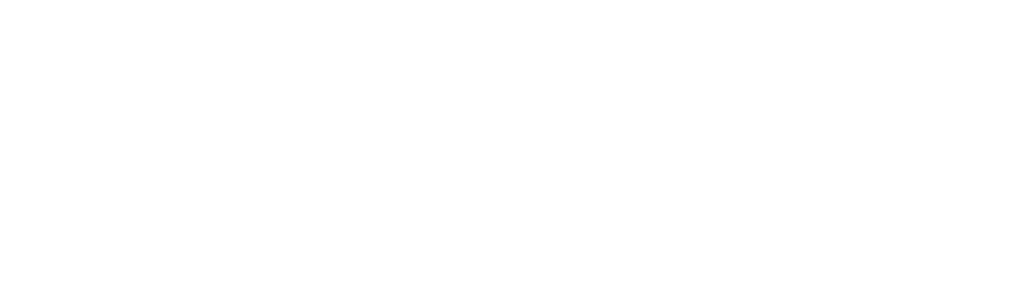
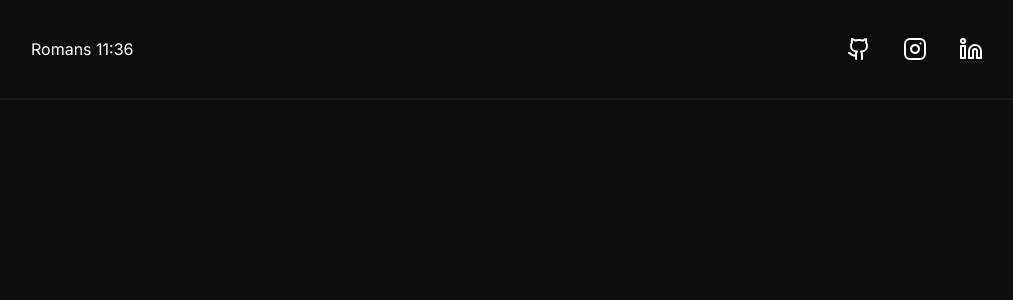
Before and after one commit to luizredig/portfolio, a Next.js app: page / in a window 1280 px wide. Shown: the top 300 px of the page, without its empty margins (129-1142 px from the left). Built offline with nearby package versions, Linux system fonts and the light colour scheme.

Commit message:
feat: add Header component

```diff
--- a/src/app/globals.css
+++ b/src/app/globals.css
@@ -4,7 +4,7 @@
 
 @layer base {
   :root {
-    --background: 0 0% 100%;
+    --background: 44 0% 5%;
     --foreground: 222.2 84% 4.9%;
 
     --card: 0 0% 100%;
@@ -34,36 +34,6 @@
 
     --radius: 0.5rem;
   }
-
-  .dark {
-    --background: 222.2 84% 4.9%;
-    --foreground: 210 40% 98%;
-
-    --card: 222.2 84% 4.9%;
-    --card-foreground: 210 40% 98%;
-
-    --popover: 222.2 84% 4.9%;
-    --popover-foreground: 210 40% 98%;
-
-    --primary: 210 40% 98%;
-    --primary-foreground: 222.2 47.4% 11.2%;
-
-    --secondary: 217.2 32.6% 17.5%;
-    --secondary-foreground: 210 40% 98%;
-
-    --muted: 217.2 32.6% 17.5%;
-    --muted-foreground: 215 20.2% 65.1%;
-
-    --accent: 217.2 32.6% 17.5%;
-    --accent-foreground: 210 40% 98%;
-
-    --destructive: 0 62.8% 30.6%;
-    --destructive-foreground: 210 40% 98%;
-
-    --border: 217.2 32.6% 17.5%;
-    --input: 217.2 32.6% 17.5%;
-    --ring: 212.7 26.8% 83.9%;
-  }
 }
 
 @layer base {
--- a/src/app/page.tsx
+++ b/src/app/page.tsx
@@ -1,5 +1,9 @@
+import Header from "@/components/header";
+
 export default function Home() {
   return (
-    <main className="flex min-h-screen"></main>
+    <main className="flex min-h-screen">
+      <Header></Header>
+    </main>
   );
 }
--- /dev/null
+++ b/src/components/header.tsx
@@ -0,0 +1,39 @@
+import { GithubIcon, InstagramIcon, LinkedinIcon } from "lucide-react";
+import { Card } from "./ui/card";
+import { Button } from "./ui/button";
+import Link from "next/link";
+
+const Header = () => {
+  return (
+    <>
+      <Card className="fixed flex h-[100px] w-full flex-row items-center justify-between rounded-none border-2 border-x-0 border-t-0 border-white border-white/5 bg-transparent px-4 backdrop-blur-sm sm:px-4 md:px-20 lg:px-40">
+        <h1 className="text-white">Romans 11:36</h1>
+        <div className="flex flex-row gap-4">
+          <Button
+            variant={"outline"}
+            size={"icon"}
+            className="border-none bg-transparent hover:bg-white/20"
+          >
+            <GithubIcon className="text-white"></GithubIcon>
+          </Button>
+          <Button
+            variant={"outline"}
+            size={"icon"}
+            className="border-none bg-transparent hover:bg-white/20"
+          >
+            <InstagramIcon className="text-white"></InstagramIcon>
+          </Button>
+          <Button
+            variant={"outline"}
+            size={"icon"}
+            className="border-none bg-transparent hover:bg-white/20"
+          >
+            <LinkedinIcon className="text-white"></LinkedinIcon>
+          </Button>
+        </div>
+      </Card>
+    </>
+  );
+};
+
+export default Header;
```
